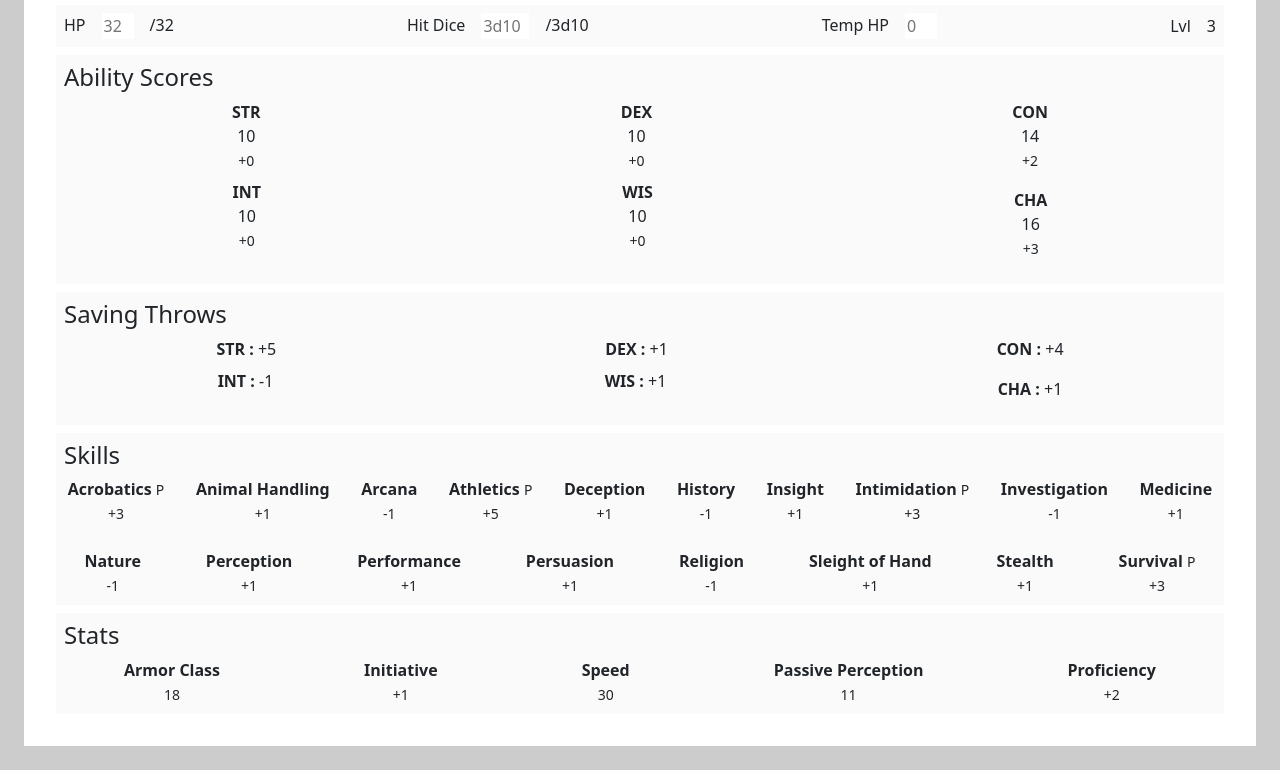
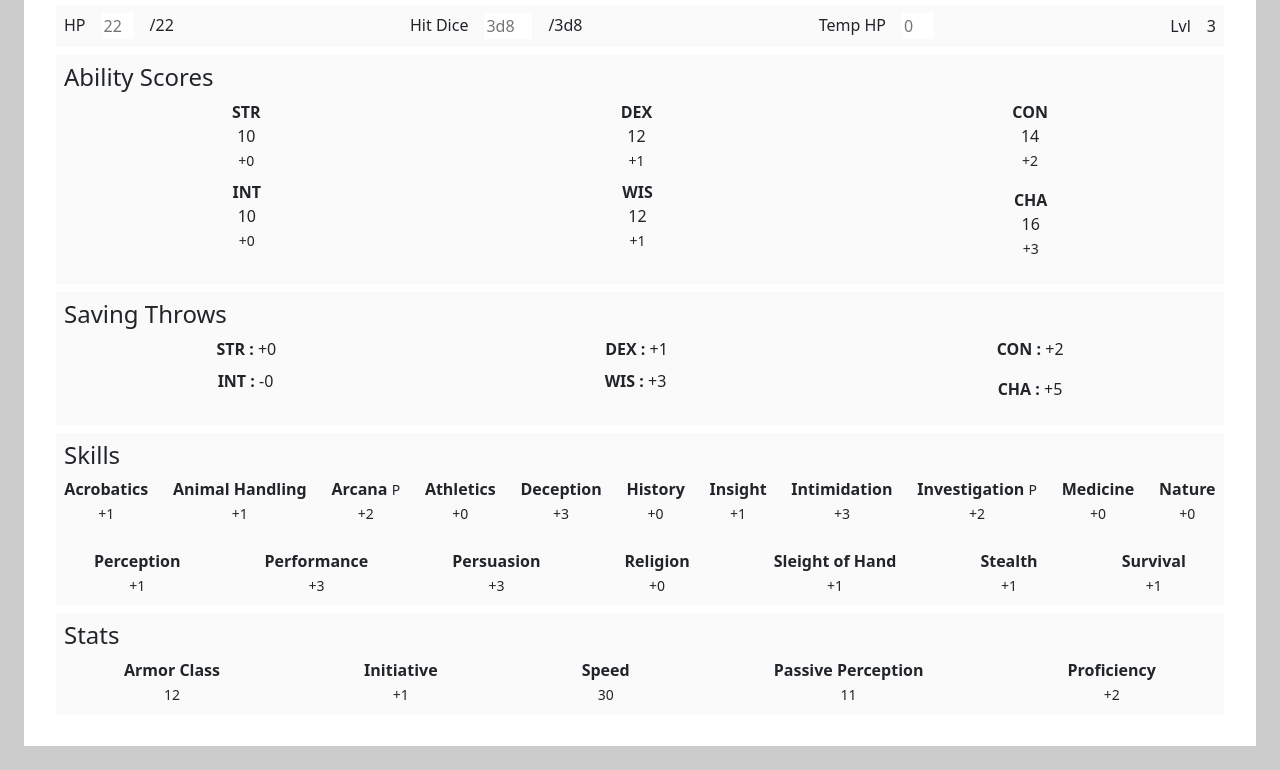
Before and after one commit to Arpa-exe/dnd-viewer, a website built with webpack: page fx.html in a window 1280 px wide. Shown: the part 365-1135 px from the top of the page. Built offline with nearby package versions, Linux system fonts and the light colour scheme.

Commit message:
various fixes

```diff
--- a/fx.html
+++ b/fx.html
@@ -53,24 +53,24 @@
     <div class="container-fluid p-4 w-100" id="charac" style="background-color: white">
       <div class="d-flex flex-wrap justify-content-center align-items-center gap-4">
         <h2>FX</h2>
-        <p class="m-0"><small>Warlock (Fiend) &nbsp;&nbsp;&nbsp;&nbsp;&nbsp;&nbsp; Black Dragonborn</small></p>
-        <img class="m-lg-auto m-md-auto" style="height: 8rem; width: 8rem" src="img/Dragonborn.jpg">
+        <p class="m-0"><small>Warlock (Undead) &nbsp;&nbsp;&nbsp;&nbsp;&nbsp;&nbsp; Black Dragonborn</small></p>
+        <img class="m-lg-auto m-md-auto" style="height: 8rem; width: 8rem" src="img/Dragonborn.jpg" alt="black dragonborn">
       </div>
       <div class="m-0 w-100">
         <div class="d-flex flex-wrap gap-3 align-items-center justify-content-between m-2 p-2" style="background-color: #fafafa">
           <div class="d-flex flex-row gap-3 justify-content-start">
             <p class="text-nowrap m-0">HP</p>
             <label style="width: 2rem">
-              <input class="border-0 w-100" placeholder="32">
+              <input class="border-0 w-100" placeholder="22">
             </label>
-            <p class="m-0">/32</p>
+            <p class="m-0">/22</p>
           </div>
           <div class="d-flex flex-row gap-3 justify-content-start">
             <p class="text-nowrap m-0">Hit Dice</p>
             <label style="width: 3rem">
-              <input class="border-0 w-100" placeholder="3d10">
+              <input class="border-0 w-100" placeholder="3d8">
             </label>
-            <p class="m-0">/3d10</p>
+            <p class="m-0">/3d8</p>
           </div>
           <div class="d-flex flex-row gap-3 justify-content-start">
             <p class="text-nowrap m-0">Temp HP</p>
@@ -94,8 +94,8 @@
           </div>
           <div class="d-flex flex-column align-items-center">
             <p class="font-weight-bold m-0"><strong>DEX</strong></p>
-            <p class="m-0">10</p>
-            <p class="m-0"><small>+0</small></p>
+            <p class="m-0">12</p>
+            <p class="m-0"><small>+1</small></p>
           </div>
           <div class="d-flex flex-column align-items-center">
             <p class="font-weight-bold m-0"><strong>CON</strong></p>
@@ -111,8 +111,8 @@
           </div>
           <div class="d-flex flex-column align-items-center">
             <p class="font-weight-bold m-0"><strong>WIS</strong></p>
-            <p class="m-0">10</p>
-            <p class="m-0"><small>+0</small></p>
+            <p class="m-0">12</p>
+            <p class="m-0"><small>+1</small></p>
           </div>
           <div class="d-flex flex-column align-items-center py-2">
             <p class="font-weight-bold m-0"><strong>CHA</strong></p>
@@ -125,24 +125,24 @@
         <h4>Saving Throws</h4>
         <div class="d-flex gap-4 justify-content-around">
           <div class="d-flex flex-column align-items-center">
-            <p class="font-weight-bold m-0"><strong>STR : </strong>+5</p>
+            <p class="font-weight-bold m-0"><strong>STR : </strong>+0</p>
           </div>
           <div class="d-flex flex-column align-items-center">
             <p class="font-weight-bold m-0"><strong>DEX : </strong>+1</p>
           </div>
           <div class="d-flex flex-column align-items-center">
-            <p class="font-weight-bold m-0"><strong>CON : </strong>+4</p>
+            <p class="font-weight-bold m-0"><strong>CON : </strong>+2</p>
           </div>
         </div>
         <div class="d-flex gap-4 justify-content-around py-2">
           <div class="d-flex flex-column align-items-center">
-            <p class="font-weight-bold m-0"><strong>INT : </strong>-1</p>
+            <p class="font-weight-bold m-0"><strong>INT : </strong>-0</p>
           </div>
           <div class="d-flex flex-column align-items-center">
-            <p class="font-weight-bold m-0"><strong>WIS : </strong>+1</p>
+            <p class="font-weight-bold m-0"><strong>WIS : </strong>+3</p>
           </div>
           <div class="d-flex flex-column align-items-center py-2">
-            <p class="font-weight-bold m-0"><strong>CHA : </strong>+1</p>
+            <p class="font-weight-bold m-0"><strong>CHA : </strong>+5</p>
           </div>
         </div>
       </div>
@@ -150,48 +150,48 @@
         <h4>Skills</h4>
         <div class="d-flex flex-wrap gap-4 justify-content-around">
           <div class="d-flex flex-column align-items-center">
-            <p class="m-0 text-nowrap"><strong>Acrobatics</strong> <small>P</small></p>
-            <p class="m-0"><small>+3</small></p>
+            <p class="m-0 text-nowrap"><strong>Acrobatics</strong></p>
+            <p class="m-0"><small>+1</small></p>
           </div>
           <div class="d-flex flex-column align-items-center">
             <p class="m-0 text-nowrap"><strong>Animal Handling</strong></p>
             <p class="m-0"><small>+1</small></p>
           </div>
           <div class="d-flex flex-column align-items-center">
-            <p class="m-0 text-nowrap"><strong>Arcana</strong></p>
-            <p class="m-0"><small>-1</small></p>
+            <p class="m-0 text-nowrap"><strong>Arcana</strong> <small>P</small></p>
+            <p class="m-0"><small>+2</small></p>
           </div>
           <div class="d-flex flex-column align-items-center">
-            <p class="m-0 text-nowrap"><strong>Athletics</strong> <small>P</small></p>
-            <p class="m-0"><small>+5</small></p>
+            <p class="m-0 text-nowrap"><strong>Athletics</strong></p>
+            <p class="m-0"><small>+0</small></p>
           </div>
           <div class="d-flex flex-column align-items-center">
             <p class="m-0 text-nowrap"><strong>Deception</strong></p>
-            <p class="m-0"><small>+1</small></p>
+            <p class="m-0"><small>+3</small></p>
           </div>
           <div class="d-flex flex-column align-items-center">
             <p class="m-0 text-nowrap"><strong>History</strong></p>
-            <p class="m-0"><small>-1</small></p>
+            <p class="m-0"><small>+0</small></p>
           </div>
           <div class="d-flex flex-column align-items-center">
             <p class="m-0 text-nowrap"><strong>Insight</strong></p>
             <p class="m-0"><small>+1</small></p>
           </div>
           <div class="d-flex flex-column align-items-center">
-            <p class="m-0 text-nowrap"><strong>Intimidation</strong> <small>P</small></p>
+            <p class="m-0 text-nowrap"><strong>Intimidation</strong></p>
             <p class="m-0"><small>+3</small></p>
           </div>
           <div class="d-flex flex-column align-items-center">
-            <p class="m-0 text-nowrap"><strong>Investigation</strong></p>
-            <p class="m-0"><small>-1</small></p>
+            <p class="m-0 text-nowrap"><strong>Investigation</strong> <small>P</small></p>
+            <p class="m-0"><small>+2</small></p>
           </div>
           <div class="d-flex flex-column align-items-center">
             <p class="m-0 text-nowrap"><strong>Medicine</strong></p>
-            <p class="m-0"><small>+1</small></p>
+            <p class="m-0"><small>+0</small></p>
           </div>
           <div class="d-flex flex-column align-items-center">
             <p class="m-0 text-nowrap"><strong>Nature</strong></p>
-            <p class="m-0"><small>-1</small></p>
+            <p class="m-0"><small>+0</small></p>
           </div>
           <div class="d-flex flex-column align-items-center">
             <p class="m-0 text-nowrap"><strong>Perception</strong></p>
@@ -199,15 +199,15 @@
           </div>
           <div class="d-flex flex-column align-items-center">
             <p class="m-0 text-nowrap"><strong>Performance</strong></p>
-            <p class="m-0"><small>+1</small></p>
+            <p class="m-0"><small>+3</small></p>
           </div>
           <div class="d-flex flex-column align-items-center">
             <p class="m-0 text-nowrap"><strong>Persuasion</strong></p>
-            <p class="m-0"><small>+1</small></p>
+            <p class="m-0"><small>+3</small></p>
           </div>
           <div class="d-flex flex-column align-items-center">
             <p class="m-0 text-nowrap"><strong>Religion</strong></p>
-            <p class="m-0"><small>-1</small></p>
+            <p class="m-0"><small>+0</small></p>
           </div>
           <div class="d-flex flex-column align-items-center">
             <p class="m-0 text-nowrap"><strong>Sleight of Hand</strong></p>
@@ -218,8 +218,8 @@
             <p class="m-0"><small>+1</small></p>
           </div>
           <div class="d-flex flex-column align-items-center">
-            <p class="m-0 text-nowrap"><strong>Survival</strong> <small>P</small></p>
-            <p class="m-0"><small>+3</small></p>
+            <p class="m-0 text-nowrap"><strong>Survival</strong></p>
+            <p class="m-0"><small>+1</small></p>
           </div>
         </div>
       </div>
@@ -228,7 +228,7 @@
         <div class="d-flex flex-wrap gap-4 justify-content-around">
           <div class="d-flex flex-column align-items-center">
             <p class="m-0 text-nowrap"><strong>Armor Class</strong></p>
-            <p class="m-0"><small>18</small></p>
+            <p class="m-0"><small>12</small></p>
           </div>
           <div class="d-flex flex-column align-items-center">
             <p class="m-0 text-nowrap"><strong>Initiative</strong></p>
```
Also changed, not shown: index.html (+3 -3 lines).
